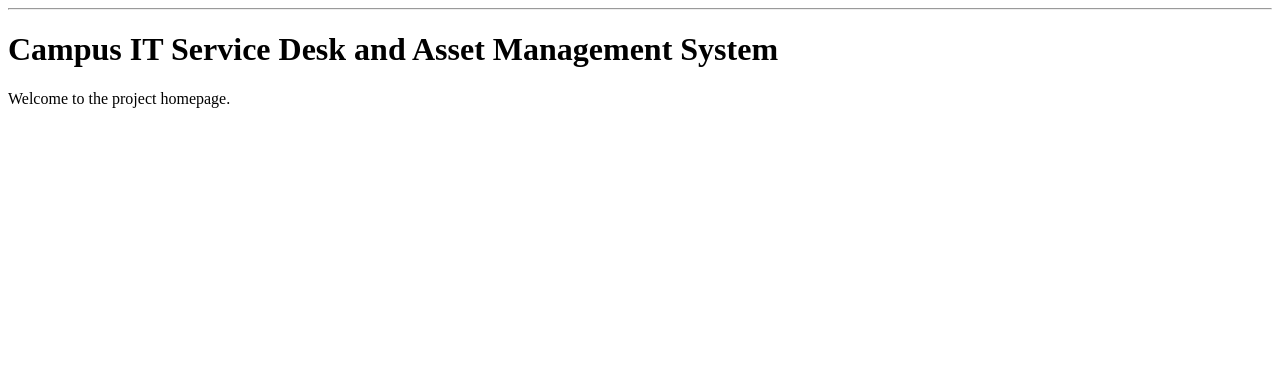
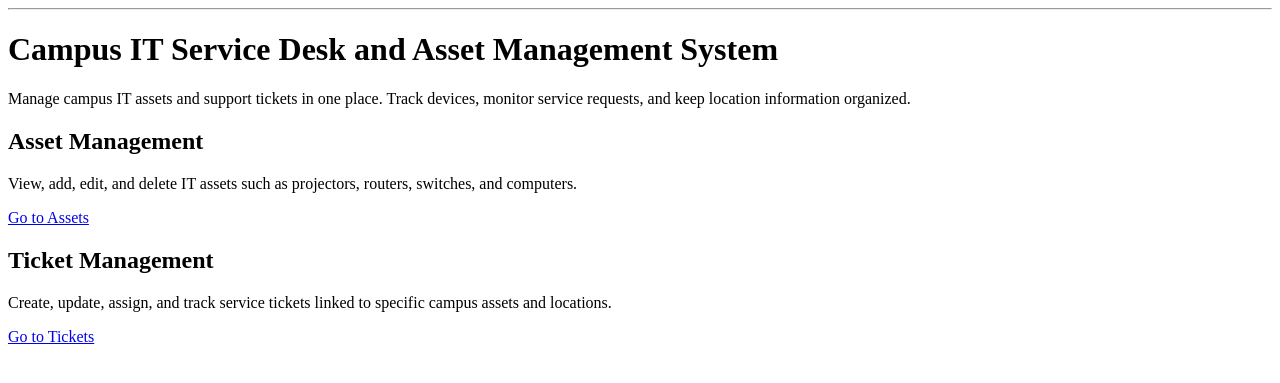
Before and after one commit to GautamRitik/campus-it-service-desk, a Flask app: page / in a window 1280 px wide. Shown: the part 26-409 px from the top of the page. Run offline with Flask 3, Linux system fonts and the light colour scheme; some libraries are stand-ins or nearby versions.

Commit message:
Update index page and add asset error handling
Edited the index page to include a more useful landing page layout with quick links to the Assets and Tickets sections.

Updated asset add/edit logic and templates so duplicate serial numbers show a normal error message instead of a database crash page. Also added handling for attempts to delete assets that are still linked to tickets.

```diff
--- a/app.py
+++ b/app.py
@@ -18,6 +18,7 @@ app = Flask(__name__)
 # Get database URL from environment variables
 DATABASE_URL = os.getenv("DATABASE_URL")
 
+
 def get_db_connection():
     """
     Establishes and returns a connection to the PostgreSQL database.
@@ -25,6 +26,30 @@ def get_db_connection():
     Returns: psycopg2 connection object
     """
     return psycopg2.connect(DATABASE_URL)
+
+
+def get_assets_with_locations():
+    """
+    Return all assets with their location information.
+    Used for the assets page and for reloading the page after an error.
+    """
+    conn = get_db_connection()
+    cur = conn.cursor()
+
+    cur.execute("""
+        SELECT a.asset_id, a.asset_name, a.asset_type, a.serial_number,
+               l.building_name, l.room_number
+        FROM Assets a
+        JOIN Locations l ON a.location_id = l.location_id
+        ORDER BY a.asset_id;
+    """)
+
+    assets = cur.fetchall()
+
+    cur.close()
+    conn.close()
+
+    return assets
 
 
 # ==================== HOME ROUTE ====================
@@ -44,28 +69,11 @@ def home():
 def assets():
     """
     Displays all IT assets in the system.
-    GET: Retrieves all assets from database and returns assets.html
-    - Joins Assets table with Locations table to show building/room info
-    - Orders assets by asset_id
+    GET: Retrieves all assets with location details and returns assets.html
     """
-    conn = get_db_connection()
-    cur = conn.cursor()
+    assets = get_assets_with_locations()
+    return render_template("assets.html", assets=assets)
 
-    # SQL query to fetch all assets with their location details
-    cur.execute("""
-        SELECT a.asset_id, a.asset_name, a.asset_type, a.serial_number,
-               l.building_name, l.room_number
-        FROM Assets a
-        JOIN Locations l ON a.location_id = l.location_id
-        ORDER BY a.asset_id;
-    """)
-
-    assets = cur.fetchall()
-
-    cur.close()
-    conn.close()
-
-    return render_template("assets.html", assets=assets)
 
 @app.route("/add_asset", methods=["GET", "POST"])
 def add_asset():
@@ -73,81 +81,128 @@ def add_asset():
     Add a new IT asset to the system.
     GET: Returns the add_asset.html form with available locations
     POST: Inserts new asset into database and redirects to assets list
-    - Collects: asset_name, asset_type, serial_number, location_id from form
     """
     conn = get_db_connection()
     cur = conn.cursor()
 
-    # Handle form submission
     if request.method == "POST":
-        # Get form data
         asset_name = request.form["asset_name"]
         asset_type = request.form["asset_type"]
-        serial_number = request.form["serial_number"]
+        serial_number = request.form["serial_number"].strip()
         location_id = request.form["location_id"]
 
-        # Insert new asset into database
-        cur.execute("""
-            INSERT INTO Assets (asset_name, asset_type, serial_number, location_id)
-            VALUES (%s, %s, %s, %s)
-        """, (asset_name, asset_type, serial_number, location_id))
+        try:
+            cur.execute("""
+                INSERT INTO Assets (asset_name, asset_type, serial_number, location_id)
+                VALUES (%s, %s, %s, %s)
+            """, (asset_name, asset_type, serial_number, location_id))
 
-        # Save changes and close connection
-        conn.commit()
-        cur.close()
-        conn.close()
+            conn.commit()
+            cur.close()
+            conn.close()
 
-        # Redirect back to assets list after successful save
-        return redirect(url_for("assets"))
+            return redirect(url_for("assets"))
 
-    # GET request - fetch available locations for dropdown menu
-    cur.execute("SELECT location_id, building_name, room_number FROM Locations ORDER BY location_id;")
+        except psycopg2.Error as e:
+            conn.rollback()
+
+            cur.execute("""
+                SELECT location_id, building_name, room_number
+                FROM Locations
+                ORDER BY location_id;
+            """)
+            locations = cur.fetchall()
+
+            cur.close()
+            conn.close()
+
+            if "assets_serial_number_key" in str(e):
+                error_message = "That serial number already exists. Please enter a unique serial number."
+            else:
+                error_message = "An error occurred while adding the asset. Please try again."
+
+            return render_template(
+                "add_asset.html",
+                locations=locations,
+                error_message=error_message,
+                entered_asset_name=asset_name,
+                entered_asset_type=asset_type,
+                entered_serial_number=serial_number,
+                entered_location_id=location_id
+            )
+
+    cur.execute("""
+        SELECT location_id, building_name, room_number
+        FROM Locations
+        ORDER BY location_id;
+    """)
     locations = cur.fetchall()
 
     cur.close()
     conn.close()
 
-    # Return form with locations
     return render_template("add_asset.html", locations=locations)
+
 
 @app.route("/edit_asset/<int:asset_id>", methods=["GET", "POST"])
 def edit_asset(asset_id):
     """
     Edit an existing IT asset.
-    GET: Returns edit_asset.html form pre-filled with asset details
-    POST: Updates asset in database and redirects to assets list
-    - URL parameter: asset_id (integer) - the asset to edit
+    GET: Loads the current asset data into the form
+    POST: Updates the asset in the database
     """
     conn = get_db_connection()
     cur = conn.cursor()
 
-    # Handle form submission
     if request.method == "POST":
-        # Get updated form data
         asset_name = request.form["asset_name"]
         asset_type = request.form["asset_type"]
-        serial_number = request.form["serial_number"]
+        serial_number = request.form["serial_number"].strip()
         location_id = request.form["location_id"]
 
-        # Update asset in database
-        cur.execute("""
-            UPDATE Assets
-            SET asset_name = %s,
-                asset_type = %s,
-                serial_number = %s,
-                location_id = %s
-            WHERE asset_id = %s
-        """, (asset_name, asset_type, serial_number, location_id, asset_id))
+        try:
+            cur.execute("""
+                UPDATE Assets
+                SET asset_name = %s,
+                    asset_type = %s,
+                    serial_number = %s,
+                    location_id = %s
+                WHERE asset_id = %s
+            """, (asset_name, asset_type, serial_number, location_id, asset_id))
 
-        # Save changes and close connection
-        conn.commit()
-        cur.close()
-        conn.close()
+            conn.commit()
+            cur.close()
+            conn.close()
 
-        # Redirect back to assets list after successful update
-        return redirect(url_for("assets"))
+            return redirect(url_for("assets"))
 
-    # GET request - fetch specific asset by ID
+        except psycopg2.Error as e:
+            conn.rollback()
+
+            cur.execute("""
+                SELECT location_id, building_name, room_number
+                FROM Locations
+                ORDER BY location_id;
+            """)
+            locations = cur.fetchall()
+
+            cur.close()
+            conn.close()
+
+            if "assets_serial_number_key" in str(e):
+                error_message = "That serial number already exists. Please enter a unique serial number."
+            else:
+                error_message = "An error occurred while updating the asset. Please try again."
+
+            asset = (asset_id, asset_name, asset_type, serial_number, int(location_id))
+
+            return render_template(
+                "edit_asset.html",
+                asset=asset,
+                locations=locations,
+                error_message=error_message
+            )
+
     cur.execute("""
         SELECT asset_id, asset_name, asset_type, serial_number, location_id
         FROM Assets
@@ -155,62 +210,74 @@ def edit_asset(asset_id):
     """, (asset_id,))
     asset = cur.fetchone()
 
-    # Fetch all locations for dropdown menu
     cur.execute("""
         SELECT location_id, building_name, room_number
         FROM Locations
-        ORDER BY location_id
+        ORDER BY location_id;
     """)
     locations = cur.fetchall()
 
     cur.close()
     conn.close()
 
-    # Return form with asset details and available locations
     return render_template("edit_asset.html", asset=asset, locations=locations)
+
 
 @app.route("/delete_asset/<int:asset_id>", methods=["POST"])
 def delete_asset(asset_id):
     """
-    Delete an IT asset from the system.
-    POST: Removes asset from database and redirects to assets list
-    - URL parameter: asset_id (integer) - the asset to delete
+    Delete an asset from the system.
+    If the asset is linked to one or more tickets, show a friendly error instead of crashing.
     """
     conn = get_db_connection()
     cur = conn.cursor()
 
-    # Delete the asset by its ID
-    cur.execute("DELETE FROM Assets WHERE asset_id = %s", (asset_id,))
+    try:
+        cur.execute("DELETE FROM Assets WHERE asset_id = %s", (asset_id,))
+        conn.commit()
 
-    # Save changes and close connection
-    conn.commit()
+    except psycopg2.Error as e:
+        conn.rollback()
+        cur.close()
+        conn.close()
+
+        if "tickets_asset_id_fkey" in str(e):
+            return render_template(
+                "assets.html",
+                assets=get_assets_with_locations(),
+                error_message="This asset cannot be deleted because it is linked to one or more tickets."
+            )
+        else:
+            return render_template(
+                "assets.html",
+                assets=get_assets_with_locations(),
+                error_message="An error occurred while deleting the asset."
+            )
+
     cur.close()
     conn.close()
 
-    # Redirect back to assets list
     return redirect(url_for("assets"))
+
+
+# ==================== TICKETS ROUTES ====================
 
 @app.route("/tickets")
 def tickets():
     """
-    Displays all service tickets with their details.
-    GET: Retrieves all tickets from database and returns tickets.html
-    - Joins Tickets table with Users, Ticket_Status, Assets, and Locations tables
-    - Shows who created/is assigned to each ticket, asset info, and location
-    - Uses LEFT JOIN for optional asset/location (ticket may not have asset assigned)
+    Displays all tickets with related user, asset, status, and location information.
     """
     conn = get_db_connection()
     cur = conn.cursor()
 
-    # Complex query that pulls together all ticket info from multiple related tables
     cur.execute("""
         SELECT
             t.ticket_id,
             t.title,
             t.description,
             t.created_at,
-            u1.first_name || ' ' || u1.last_name AS created_by,  -- Combines first and last name of user who created ticket
-            u2.first_name || ' ' || u2.last_name AS assigned_to,  -- Combines first and last name of assigned user
+            u1.first_name || ' ' || u1.last_name AS created_by,
+            u2.first_name || ' ' || u2.last_name AS assigned_to,
             ts.status_name,
             a.asset_name,
             a.asset_type,
@@ -218,11 +285,11 @@ def tickets():
             l.building_name,
             l.room_number
         FROM Tickets t
-        JOIN Users u1 ON t.created_by = u1.user_id  -- Get creator's full name
-        LEFT JOIN Users u2 ON t.assigned_to = u2.user_id  -- Get assignee's full name (optional if unassigned)
-        JOIN Ticket_Status ts ON t.status_id = ts.status_id  -- Get the status name
-        LEFT JOIN Assets a ON t.asset_id = a.asset_id  -- Get asset details if ticket relates to an asset
-        LEFT JOIN Locations l ON a.location_id = l.location_id  -- Get location details of the asset
+        JOIN Users u1 ON t.created_by = u1.user_id
+        LEFT JOIN Users u2 ON t.assigned_to = u2.user_id
+        JOIN Ticket_Status ts ON t.status_id = ts.status_id
+        LEFT JOIN Assets a ON t.asset_id = a.asset_id
+        LEFT JOIN Locations l ON a.location_id = l.location_id
         ORDER BY t.ticket_id;
     """)
 
@@ -233,20 +300,18 @@ def tickets():
 
     return render_template("tickets.html", tickets=tickets)
 
+
 @app.route("/add_ticket", methods=["GET", "POST"])
 def add_ticket():
     """
-    Create a new service ticket in the system.
-    GET: Returns the add_ticket.html form with available users, statuses, and assets
-    POST: Inserts new ticket into database and redirects to tickets list
-    - Collects: title, description, created_by, assigned_to, status_id, asset_id from form
+    Add a new service ticket to the system.
+    GET: Loads dropdown data for users, statuses, and assets
+    POST: Inserts a new ticket into the database
     """
     conn = get_db_connection()
     cur = conn.cursor()
 
-    # Handle form submission - POST request
     if request.method == "POST":
-        # Extract all form fields
         title = request.form["title"]
         description = request.form["description"]
         created_by = request.form["created_by"]
@@ -254,53 +319,43 @@ def add_ticket():
         status_id = request.form["status_id"]
         asset_id = request.form["asset_id"]
 
-        # Insert new ticket into database with all the collected data
         cur.execute("""
             INSERT INTO Tickets (title, description, created_by, assigned_to, status_id, asset_id)
             VALUES (%s, %s, %s, %s, %s, %s)
         """, (title, description, created_by, assigned_to, status_id, asset_id))
 
-        # Save changes and close connection
         conn.commit()
         cur.close()
         conn.close()
 
-        # Redirect back to tickets list after successful creation
         return redirect(url_for("tickets"))
 
-    # GET request - fetch all data needed for the form dropdowns
-    # Retrieve all users so they can be selected as creator/assignee
     cur.execute("SELECT user_id, first_name, last_name FROM Users ORDER BY user_id;")
     users = cur.fetchall()
 
-    # Retrieve all ticket statuses (Open, In Progress, Closed, etc.)
     cur.execute("SELECT status_id, status_name FROM Ticket_Status ORDER BY status_id;")
     statuses = cur.fetchall()
 
-    # Retrieve all assets so they can be linked to the ticket
     cur.execute("SELECT asset_id, asset_name FROM Assets ORDER BY asset_id;")
     assets = cur.fetchall()
 
     cur.close()
     conn.close()
 
-    # Return form with all dropdown options
     return render_template("add_ticket.html", users=users, statuses=statuses, assets=assets)
+
 
 @app.route("/edit_ticket/<int:ticket_id>", methods=["GET", "POST"])
 def edit_ticket(ticket_id):
     """
     Edit an existing service ticket.
-    GET: Returns edit_ticket.html form pre-filled with ticket details
-    POST: Updates ticket in database and redirects to tickets list
-    - URL parameter: ticket_id (integer) - the ticket to edit
+    GET: Loads current ticket data and dropdown values
+    POST: Updates the ticket in the database
     """
     conn = get_db_connection()
     cur = conn.cursor()
 
-    # Handle form submission - POST request
     if request.method == "POST":
-        # Extract updated form fields
         title = request.form["title"]
         description = request.form["description"]
         created_by = request.form["created_by"]
@@ -308,7 +363,6 @@ def edit_ticket(ticket_id):
         status_id = request.form["status_id"]
         asset_id = request.form["asset_id"]
 
-        # Update the ticket with all new values
         cur.execute("""
             UPDATE Tickets
             SET title = %s,
@@ -320,15 +374,12 @@ def edit_ticket(ticket_id):
             WHERE ticket_id = %s
         """, (title, description, created_by, assigned_to, status_id, asset_id, ticket_id))
 
-        # Save changes and close connection
         conn.commit()
         cur.close()
         conn.close()
 
-        # Redirect back to tickets list after successful update
         return redirect(url_for("tickets"))
 
-    # GET request - fetch the specific ticket by ID to pre-fill the form
     cur.execute("""
         SELECT ticket_id, title, description, created_by, assigned_to, status_id, asset_id
         FROM Tickets
@@ -336,45 +387,38 @@ def edit_ticket(ticket_id):
     """, (ticket_id,))
     ticket = cur.fetchone()
 
-    # Fetch all users for the dropdown menus
     cur.execute("SELECT user_id, first_name, last_name FROM Users ORDER BY user_id;")
     users = cur.fetchall()
 
-    # Fetch all statuses for the status dropdown
     cur.execute("SELECT status_id, status_name FROM Ticket_Status ORDER BY status_id;")
     statuses = cur.fetchall()
 
-    # Fetch all assets for the asset dropdown
     cur.execute("SELECT asset_id, asset_name FROM Assets ORDER BY asset_id;")
     assets = cur.fetchall()
 
     cur.close()
     conn.close()
 
-    # Return form with current ticket details and all dropdown options
     return render_template("edit_ticket.html", ticket=ticket, users=users, statuses=statuses, assets=assets)
+
 
 @app.route("/delete_ticket/<int:ticket_id>", methods=["POST"])
 def delete_ticket(ticket_id):
     """
     Delete a service ticket from the system.
     POST: Removes ticket from database and redirects to tickets list
-    - URL parameter: ticket_id (integer) - the ticket to delete
     """
     conn = get_db_connection()
     cur = conn.cursor()
 
-    # Delete the ticket by its ID
     cur.execute("DELETE FROM Tickets WHERE ticket_id = %s", (ticket_id,))
-
-    # Save changes and close connection
     conn.commit()
 
     cur.close()
     conn.close()
 
-    # Redirect back to tickets list
     return redirect(url_for("tickets"))
+
 
 # ==================== RUN APPLICATION ====================
 
--- a/templates/edit_asset.html
+++ b/templates/edit_asset.html
@@ -3,6 +3,11 @@
 <!-- Edit Asset Form - Allows users to update an existing IT asset -->
 {% block content %}
 <h2>Edit Asset</h2>
+
+<!-- Show friendly error message if duplicate serial number or other DB error happens -->
+{% if error_message %}
+    <p style="color: red; font-weight: bold;">{{ error_message }}</p>
+{% endif %}
 
 <!-- Form to submit updated asset data -->
 <form method="POST">
--- a/templates/index.html
+++ b/templates/index.html
@@ -1,6 +1,25 @@
 {% extends "base.html" %}
 
 {% block content %}
-<h1>Campus IT Service Desk and Asset Management System</h1>
-<p>Welcome to the project homepage.</p>
+<div class="hero-section">
+    <h1>Campus IT Service Desk and Asset Management System</h1>
+    <p>
+        Manage campus IT assets and support tickets in one place.
+        Track devices, monitor service requests, and keep location information organized.
+    </p>
+</div>
+
+<div class="card-grid">
+    <div class="info-card">
+        <h2>Asset Management</h2>
+        <p>View, add, edit, and delete IT assets such as projectors, routers, switches, and computers.</p>
+        <a class="card-button" href="/assets">Go to Assets</a>
+    </div>
+
+    <div class="info-card">
+        <h2>Ticket Management</h2>
+        <p>Create, update, assign, and track service tickets linked to specific campus assets and locations.</p>
+        <a class="card-button" href="/tickets">Go to Tickets</a>
+    </div>
+</div>
 {% endblock %}
```
Also changed, not shown: templates/add_asset.html (+10 -4 lines), templates/assets.html (+10 -6 lines).
